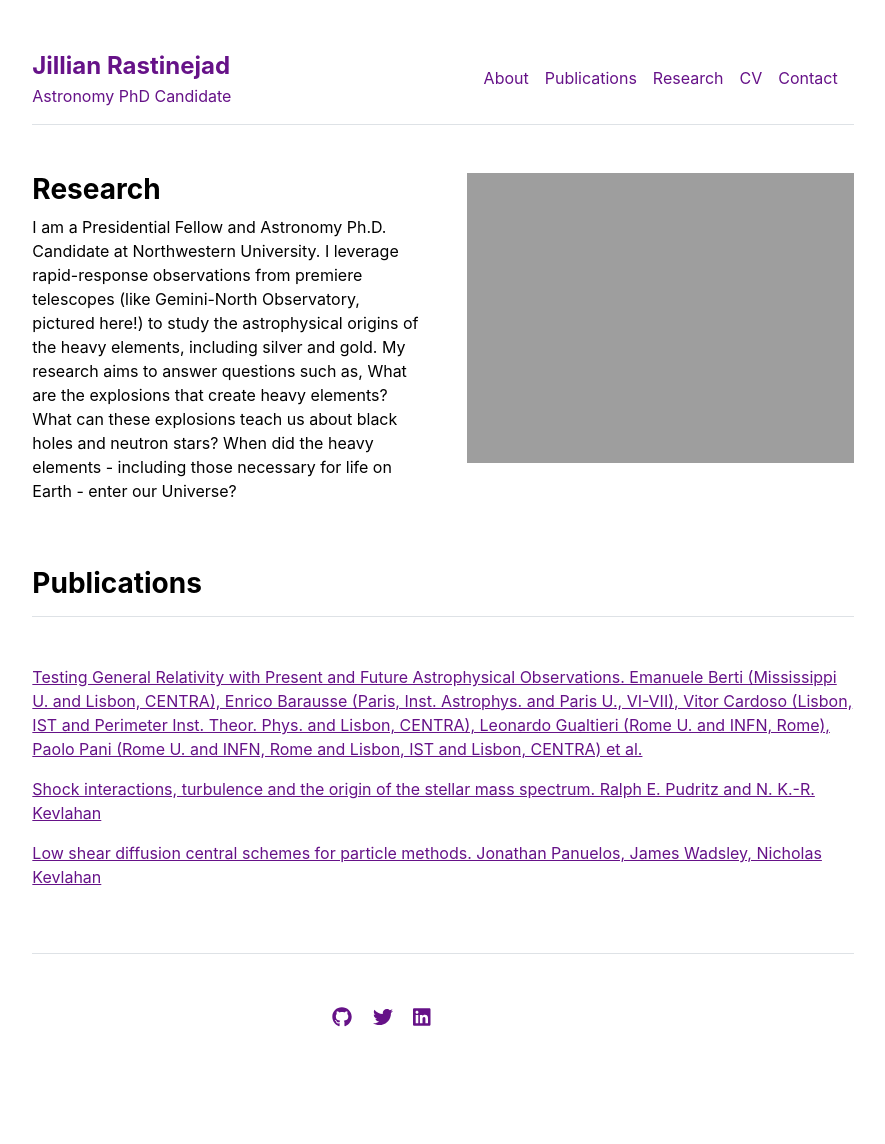
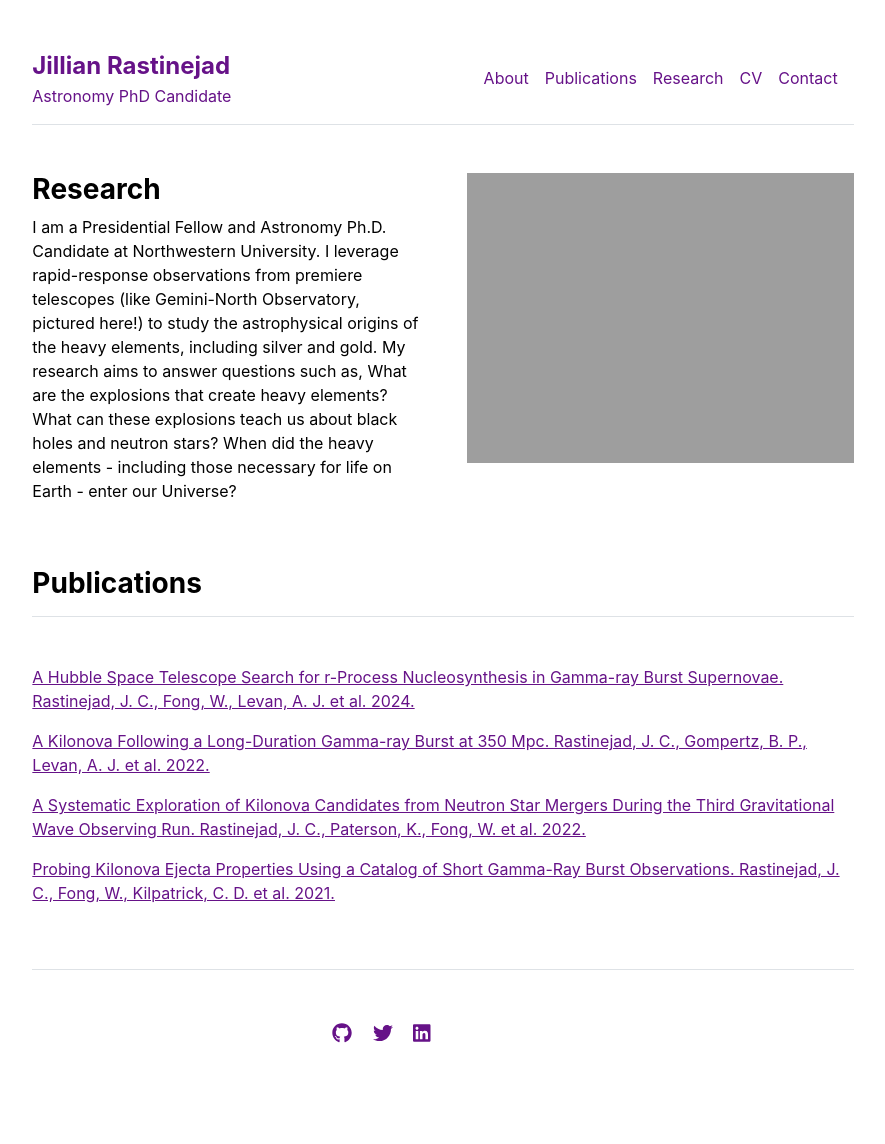
Before and after one commit to jrastinejad/jrastinejad.github.io, a Jekyll site: the page built from index.md, in a window 1280 px wide. Shown: the whole page, without its empty margins (197-1082 px from the left). Built offline with Jekyll 4.4.1, drawn with Linux system fonts in a browser that asks for light colours.

Commit message:
Updating publications

```diff
--- a/_data/publications.yml
+++ b/_data/publications.yml
@@ -1,10 +1,5 @@
 featured:
-- {name: 'Testing General Relativity with Present and Future Astrophysical Observations. Emanuele Berti (Mississippi U. and Lisbon, CENTRA), Enrico Barausse (Paris, Inst. Astrophys. and Paris U., VI-VII), Vitor Cardoso (Lisbon, IST and Perimeter Inst. Theor. Phys. and Lisbon, CENTRA), Leonardo Gualtieri (Rome U. and INFN, Rome), Paolo Pani (Rome U. and INFN, Rome and Lisbon, IST and Lisbon, CENTRA) et al.', url: '/publications/1501.07274.pdf'}
-- {name: 'Shock interactions, turbulence and the origin of the stellar mass spectrum. Ralph E. Pudritz and N. K.-R. Kevlahan', url: 'http://ms.mcmaster.ca/kevla/pdf/articles/PhilTransRSoc_2013.pdf'}
-- {name: 'Low shear diffusion central schemes for particle methods. Jonathan Panuelos, James Wadsley, Nicholas Kevlahan', url: 'http://ms.mcmaster.ca/kevla/pdf/articles/jcp_v414.pdf'}
-
-index:
-- {name: 'Testing General Relativity with Present and Future Astrophysical Observations. Emanuele Berti (Mississippi U. and Lisbon, CENTRA), Enrico Barausse (Paris, Inst. Astrophys. and Paris U., VI-VII), Vitor Cardoso (Lisbon, IST and Perimeter Inst. Theor. Phys. and Lisbon, CENTRA), Leonardo Gualtieri (Rome U. and INFN, Rome), Paolo Pani (Rome U. and INFN, Rome and Lisbon, IST and Lisbon, CENTRA) et al.', url: '/publications/1501.07274.pdf'}
-- {name: 'Shock interactions, turbulence and the origin of the stellar mass spectrum. Ralph E. Pudritz and N. K.-R. Kevlahan', url: 'http://ms.mcmaster.ca/kevla/pdf/articles/PhilTransRSoc_2013.pdf'}
-- {name: 'Low shear diffusion central schemes for particle methods. Jonathan Panuelos, James Wadsley, Nicholas Kevlahan', url: 'http://ms.mcmaster.ca/kevla/pdf/articles/jcp_v414.pdf'}
-- {name: 'Numerical solutions of thin film equations for polymer flows. Thomas. Salez, Joshua D. McGraw, Sara Cormier, Oliver Bäumchen, Kari Dalnoki-Veress, and Elie Raphaël', url: 'https://static1.squarespace.com/static/5684891d7086d74497aeb71f/t/56ec510d2fe1319543ab6d6f/1458327821946/10.1140-epje-i2012-12114-x.pdf'}
+- {name: 'A Hubble Space Telescope Search for r-Process Nucleosynthesis in Gamma-ray Burst Supernovae. Rastinejad, J. C., Fong, W., Levan, A. J. et al. 2024.', url: 'https://ui.adsabs.harvard.edu/abs/2024ApJ...968...14R/abstract'}
+- {name: 'A Kilonova Following a Long-Duration Gamma-ray Burst at 350 Mpc. Rastinejad, J. C., Gompertz, B. P., Levan, A. J. et al. 2022.', url: 'https://ui.adsabs.harvard.edu/abs/2022Natur.612..223R/abstract'}
+- {name: 'A Systematic Exploration of Kilonova Candidates from Neutron Star Mergers During the Third Gravitational Wave Observing Run. Rastinejad, J. C., Paterson, K., Fong, W. et al. 2022.', url: 'https://ui.adsabs.harvard.edu/abs/2022ApJ...927...50R/abstract'}
+- {name: 'Probing Kilonova Ejecta Properties Using a Catalog of Short Gamma-Ray Burst Observations. Rastinejad, J. C., Fong, W., Kilpatrick, C. D. et al. 2021.', url: 'https://ui.adsabs.harvard.edu/abs/2021ApJ...916...89R/abstract'}
--- a/_includes/publications.html
+++ b/_includes/publications.html
@@ -6,7 +6,8 @@
         <p><a href="{{ item.url }}">{{ item.name }}</a></p>
       {% endfor %}
     {% else %}
-      {% for item in site.data.publications.index %}
+      {{ content }}
+      {% for item in site.data.publications.featured %}
         <p><a href="{{ item.url }}">{{ item.name }}</a></p>
       {% endfor %}
     {% endif %}
```
Also changed, not shown: people.md (+1 -1 lines), publications.md (+2 -0 lines).
